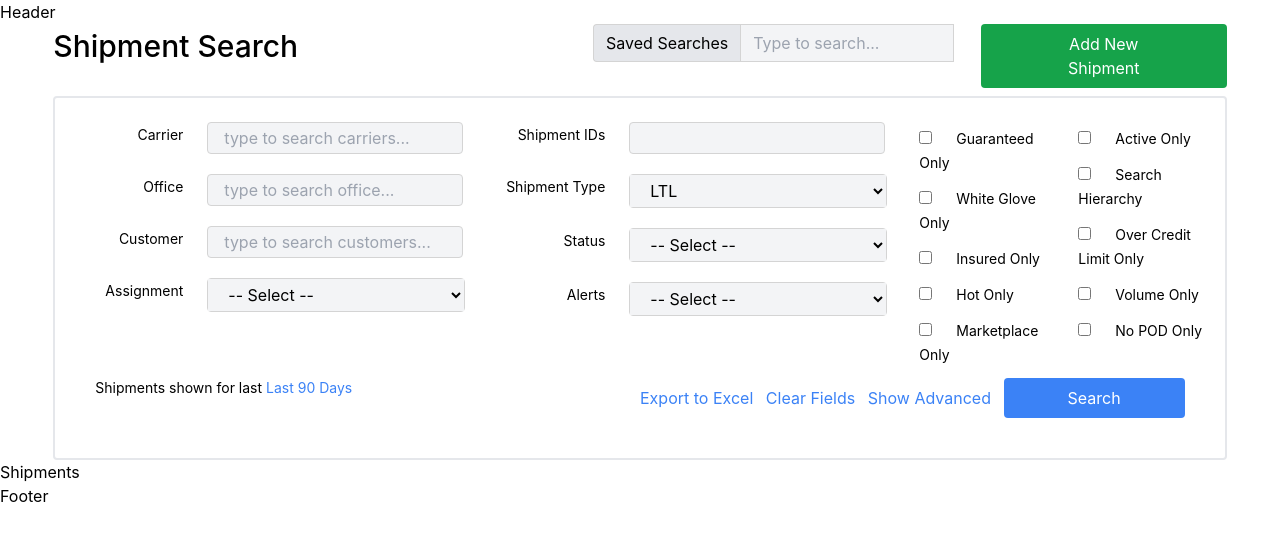
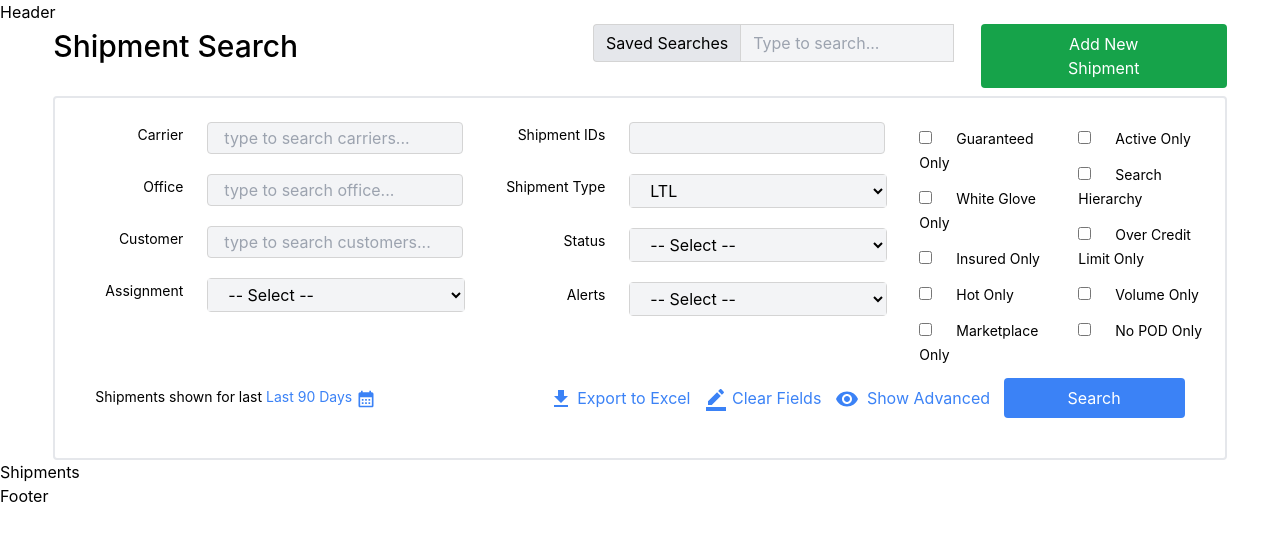
Before and after one commit to pallishreeb/tms, a React (Create React App) app: page / in a window 1280 px wide. Shown: the top 540 px of the page. Built offline with nearby package versions, Linux system fonts and the light colour scheme.

Commit message:
Search_from_UI-add

```diff
--- a/src/components/SearchForm.jsx
+++ b/src/components/SearchForm.jsx
@@ -1,4 +1,9 @@
 import { useState } from "react";
+import FileDownloadIcon from "@mui/icons-material/FileDownload";
+import BorderColorIcon from "@mui/icons-material/BorderColor";
+import VisibilityOffIcon from "@mui/icons-material/VisibilityOff";
+import VisibilityIcon from "@mui/icons-material/Visibility";
+import CalendarMonthIcon from "@mui/icons-material/CalendarMonth";
 const SearchForm = () => {
   const [showAdvanced, setShowAdvanced] = useState(false);
 
@@ -527,29 +532,55 @@ const SearchForm = () => {
 
             {/* third row */}
             <div className="flex row justify-between text-center px-10 mb-4">
-              <div>
-                <p className="text-sm">
+              <div className="flex items-center">
+                <p className="text-sm text-center">
                   Shipments shown for last
-                  <span className="text-blue-500 hover:text-blue-900 hover:border-b-2 hover:border-blue-900 hover:cursor-pointer">
-                    {" "}
+                  <span className="text-blue-500 hover:text-blue-700 hover:border-b-2 hover:border-blue-700 hover:cursor-pointer ml-1">
                     Last 90 Days
+                  </span>
+                  <span className="text-blue-500 hover:cursor-pointer">
+                    <CalendarMonthIcon
+                      className="ml-1"
+                      style={{ fontSize: 20 }}
+                    />
                   </span>
                 </p>
               </div>
-              <div className="flex justify-between items-center w-3/6 ">
-                <span className="text-blue-500 hover:text-blue-900 hover:border-b-2 hover:border-blue-900 hover:cursor-pointer">
+              <div className="flex justify-between items-center w-7/12 ">
+                <div className="flex items-center space-x-1">
+                  <span className="text-blue-500  hover:cursor-pointer">
+                    <FileDownloadIcon className="w-6 h-6" />
+                  </span>
+                  <span className="text-blue-500 hover:text-blue-700 hover:border-b-2 hover:border-blue-700 hover:cursor-pointer">
                     Export to Excel
                   </span>
-                <span className="text-blue-500 hover:text-blue-900 hover:border-b-2 hover:border-blue-900 hover:cursor-pointer">
+                </div>
+
+                <div className="flex items-center space-x-1">
+                  <span className="text-blue-500 hover:cursor-pointer">
+                    <BorderColorIcon className="w-6 h-6" />
+                  </span>
+                  <span className="text-blue-500 hover:text-blue-700 hover:border-b-2 hover:border-blue-700 hover:cursor-pointer">
                     Clear Fields
                   </span>
+                </div>
+
+                <div className="flex items-center space-x-1">
+                  <span className="text-blue-500  hover:cursor-pointer mr-1">
+                    {showAdvanced ? (
+                      <VisibilityOffIcon className="w-6 h-6" />
+                    ) : (
+                      <VisibilityIcon className="w-6 h-6" />
+                    )}
+                  </span>
                   <span
-                  className="text-blue-500 hover:text-blue-900 hover:border-b-2 hover:border-blue-900 hover:cursor-pointer"
+                    className="text-blue-500 hover:text-blue-700 hover:border-b-2 hover:border-blue-700 hover:cursor-pointer"
                     onClick={handleToggleAdvanced}
                   >
-                  {" "}
                     {showAdvanced ? "Hide Advanced" : "Show Advanced"}
                   </span>
+                </div>
+
                 <button className="py-2 px-16 bg-blue-500 rounded text-white">
                   Search
                 </button>
```
Lines whose indentation alone changed are shown as unchanged.
